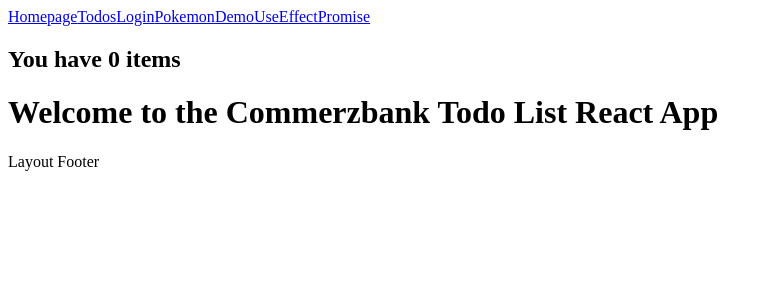
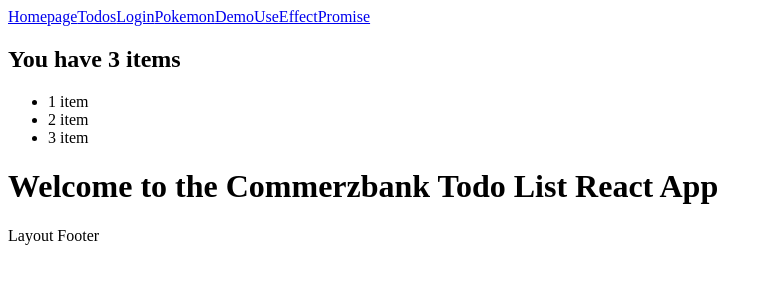
Before and after one commit to moncapitaine/learn-react, a React (Vite) app in the folder my-react-app/: page /DemoUseEffectPromise in a window 1280 px wide. Shown: the top 300 px of the page, without its empty margins (0-772 px from the left). Built offline with nearby package versions, Linux system fonts and the light colour scheme.

Commit message:
demo useEffect promise termination

```diff
--- a/my-react-app/src/hooks/usePokeQuery.ts
+++ b/my-react-app/src/hooks/usePokeQuery.ts
@@ -1,4 +1,5 @@
 import { useEffect, useState } from "react"
+import { wait } from "../tools/wait"
 
 export interface Pokemon {
   name: string
@@ -11,12 +12,7 @@
   loading: boolean
 }
 
-const wait = async (timeInMilliseconds: number): Promise<void> => {
-  const result = new Promise<void>((resolve, _reject) => {
-    setTimeout(() => resolve(undefined), timeInMilliseconds)
-  })
-  return result
-}
+
 
 const fetchPokemon = async (): Promise<Pokemon[]> => {
   const response = await fetch('https://pokeapi.co/api/v2/pokemon?limit=10&offset=0')
--- a/my-react-app/src/pages/DemoUseEffectPromise.tsx
+++ b/my-react-app/src/pages/DemoUseEffectPromise.tsx
@@ -1,14 +1,54 @@
-import { useState } from "react"
+import { useEffect, useState } from "react"
+import { wait } from "../tools/wait"
 
 export interface Item {
   id: string
   name: string
 }
 
+const testItems: Item[] = [
+  {
+    id: '1',
+    name: '1 item',
+  },
+  {
+    id: '2',
+    name: '2 item',
+  },
+  {
+    id: '3',
+    name: '3 item',
+  }
+]
+
+const loadItems = async (): Promise<Item[]> => {
+  await wait(5000)
+  return testItems
+}
+
 export const DemoUseEffectPromise = () => {
   const [itemList, setItemList] = useState<Item[]>([])
+  const [isLoading, setIsLoading] = useState(false)
+  useEffect(() => {
+    let terminated = false
+    setIsLoading(true)
+    loadItems().then((newItems) => {
+      if (terminated) {
+        console.log('will not set data because component was terminated')
+        return
+      }
+      console.log('ItemList items arrived...start setting', newItems)
+      setItemList(newItems)
+      setIsLoading(false)
+    })
+    return () => {
+      console.log('DemoUseEffectPromise terminated')
+      terminated = true
+    }
+  }, [])
   return (
     <div>
+      { isLoading && (<p>loading...</p>)}
       <h2>{`You have ${itemList.length} items`}</h2>
       <ul>
         {itemList.map((item) => (<li key={item.id}>{item.name}</li>))}
--- /dev/null
+++ b/my-react-app/src/tools/wait.ts
@@ -0,0 +1,6 @@
+export const wait = async (timeInMilliseconds: number): Promise<void> => {
+  const result = new Promise<void>((resolve, _reject) => {
+    setTimeout(() => resolve(undefined), timeInMilliseconds)
+  })
+  return result
+}
```
